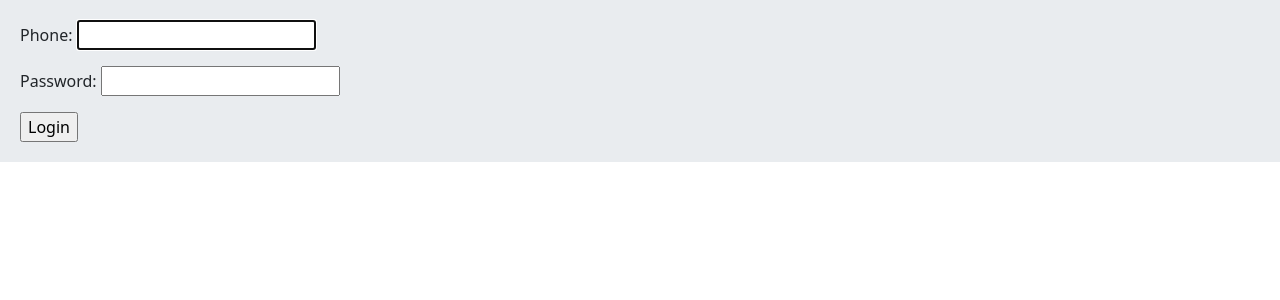
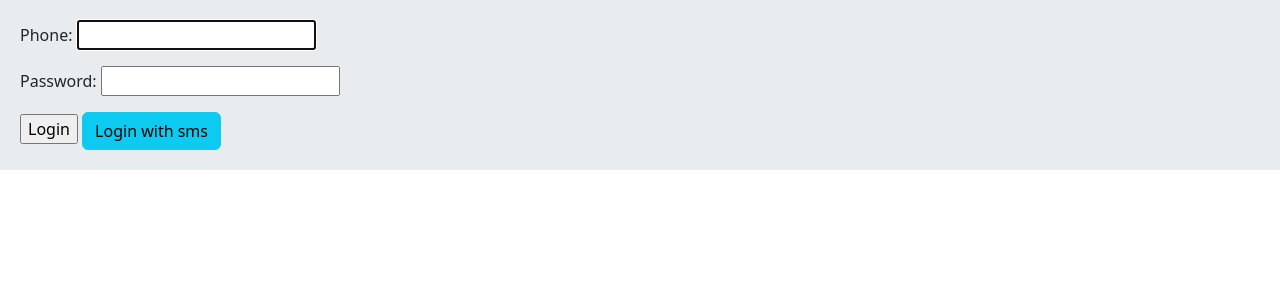
Before and after one commit to erfansafarzad7/Shekaarchi-Django-CBV, a Django app: page /accounts/login/ in a window 1280 px wide. Shown: the part 80-380 px from the top of the page. Run offline with Django 4.2, Linux system fonts and the light colour scheme.

Commit message:
LoginWithOtp

```diff
--- a/accounts/templates/accounts/login.html
+++ b/accounts/templates/accounts/login.html
@@ -6,5 +6,6 @@
             {% csrf_token %}
             {{ form.as_p }}
             <input type="submit" value="Login">
+            <a class="btn btn-info" href="{% url 'accounts:otp_login' %}">Login with sms</a>
         </form>
     {% endblock %}
--- a/accounts/urls.py
+++ b/accounts/urls.py
@@ -5,8 +5,8 @@ from . import views
 app_name = 'accounts'
 urlpatterns = [
     path('login/', views.LoginView.as_view(), name='login'),
+    path('otp-login/', views.OtpLoginView.as_view(), name='otp_login'),
     path('logout/', views.LogoutView.as_view(), name='logout'),
-
     path('register/', views.RegisterView.as_view(), name='register'),
     path('profile/<int:pk>/', views.UserProfileView.as_view(), name='user_profile'),
     path('edit-profile/<int:pk>/', views.UserEditProfileView.as_view(), name='edit_profile'),
--- a/accounts/views.py
+++ b/accounts/views.py
@@ -13,6 +13,7 @@ from utils import send_sms
 from random import randint
 from django.core.exceptions import ObjectDoesNotExist
 from django.shortcuts import redirect
+from .custom_auth import MyBackend
 
 
 class LoginView(SuccessMessageMixin, LoginView):
@@ -22,6 +23,34 @@ class LoginView(SuccessMessageMixin, LoginView):
     template_name = 'accounts/login.html'
     success_message = "You Have Successfully logged In!"
     next_page = reverse_lazy('home:home')
+
+
+class OtpLoginView(SuccessMessageMixin, FormView):
+    """
+    Login with otp.
+    """
+    template_name = 'accounts/get_phone.html'
+    form_class = GetPhoneForm
+    success_message = "Enter Otp"
+    success_url = reverse_lazy('accounts:sms_verify')
+
+    def get(self, request, *args, **kwargs):
+        messages.info(self.request, "Enter Phone Number", 'info')
+        return super().get(request, *args, **kwargs)
+
+    def form_valid(self, form):
+        """
+        Get phone and send to sms verification view.
+        """
+        phone = form.cleaned_data.get('phone')
+        self.request.session['login_with_otp'] = {
+            'entered_phone': phone
+        }
+        self.request.session['user_info'] = {
+            'phone': phone
+        }
+
+        return super(OtpLoginView, self).form_valid(form)
 
 
 class LogoutView(LoginRequiredMixin, LogoutView):
@@ -199,6 +228,20 @@ class SMSVerifyView(SuccessMessageMixin, FormView):
                         del user_session
                         return super(SMSVerifyView, self).form_valid(form)
 
+                # for user login with otp
+                if 'login_with_otp' in user_session:
+                    user_session = self.request.session['login_with_otp']
+                    user = User.objects.get(phone__exact=user_session['entered_phone'])
+
+                    # custom auth
+                    auth = MyBackend()
+                    auth_user = auth.custom_auth(phone=user.phone, otp_code=otp.code)
+
+                    login(self.request, auth_user)
+                    otp.delete()
+                    del user_session
+                    return super(SMSVerifyView, self).form_valid(form)
+
         except ObjectDoesNotExist:
             messages.warning(self.request, "There Is A Problem!", 'warning')
             return redirect('accounts:sms_verify')
```
